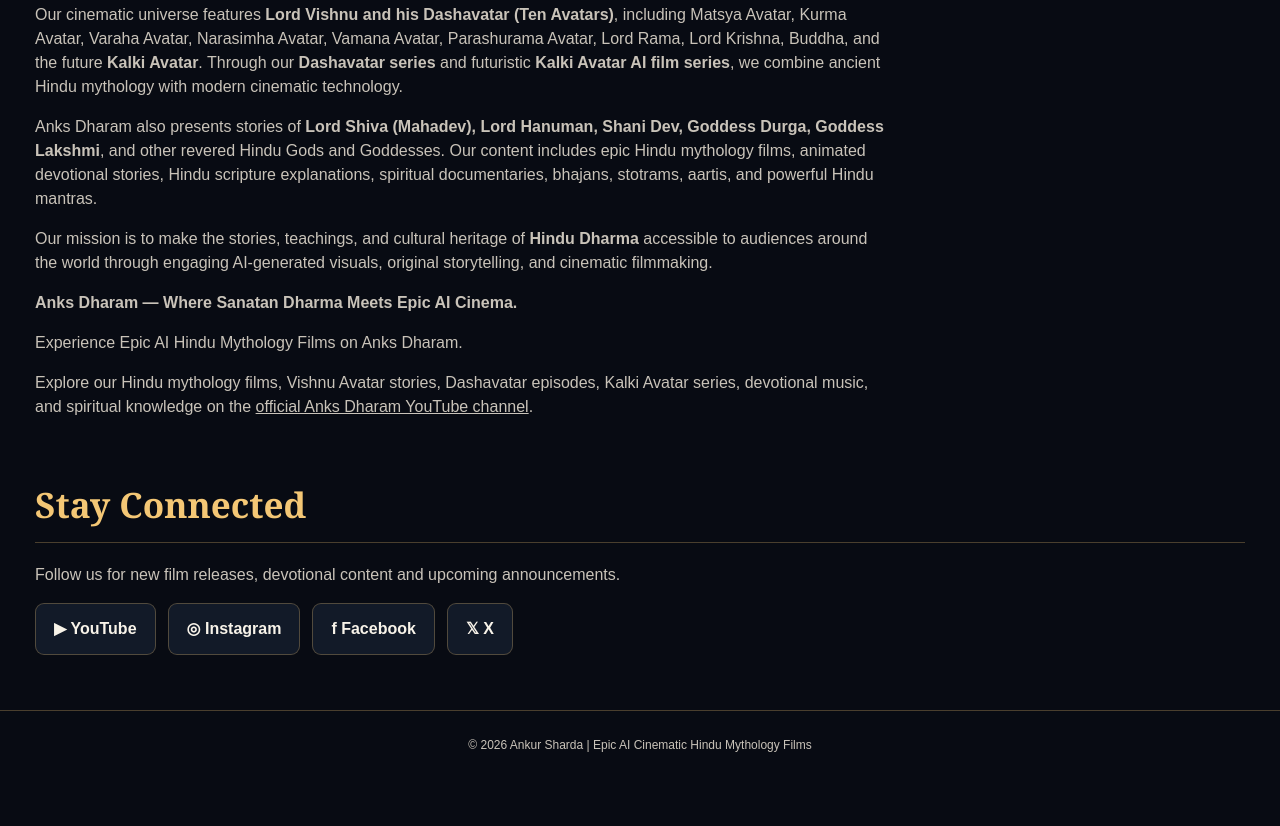
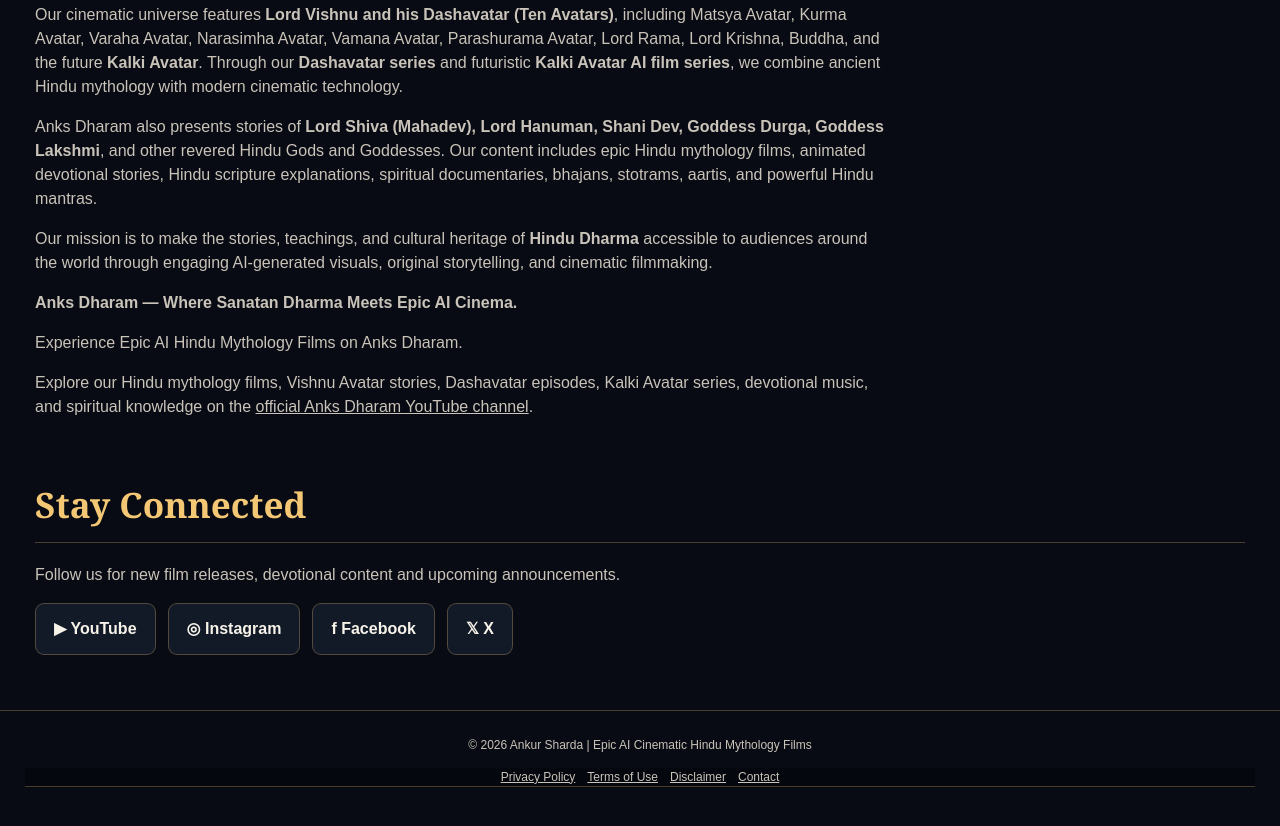
Before and after one commit to ankursharda/anksdharam, a plain HTML site: page index.html in a window 1280 px wide. Shown: the part 2537-3363 px from the top of the page. Before the commit the page ends 3316 px from the top, so only its background shows below. Drawn offline with Linux system fonts and the light colour scheme.

Commit message:
Add policy and contact footer links to Anks Dharam film site

```diff
--- a/index.html
+++ b/index.html
@@ -757,6 +757,7 @@ footer {
 <footer>
   © <span id="year">2026</span> Ankur Sharda |
   Epic AI Cinematic Hindu Mythology Films
+<nav aria-label="Website policies" style="display:flex;justify-content:center;flex-wrap:wrap;gap:12px;margin:14px auto"><a href="https://www.ankursharda.in/privacy-policy.html">Privacy Policy</a><a href="https://www.ankursharda.in/terms.html">Terms of Use</a><a href="https://www.ankursharda.in/disclaimer.html">Disclaimer</a><a href="https://www.ankursharda.in/contact.html">Contact</a></nav>
 </footer>
 
 <script>
```
